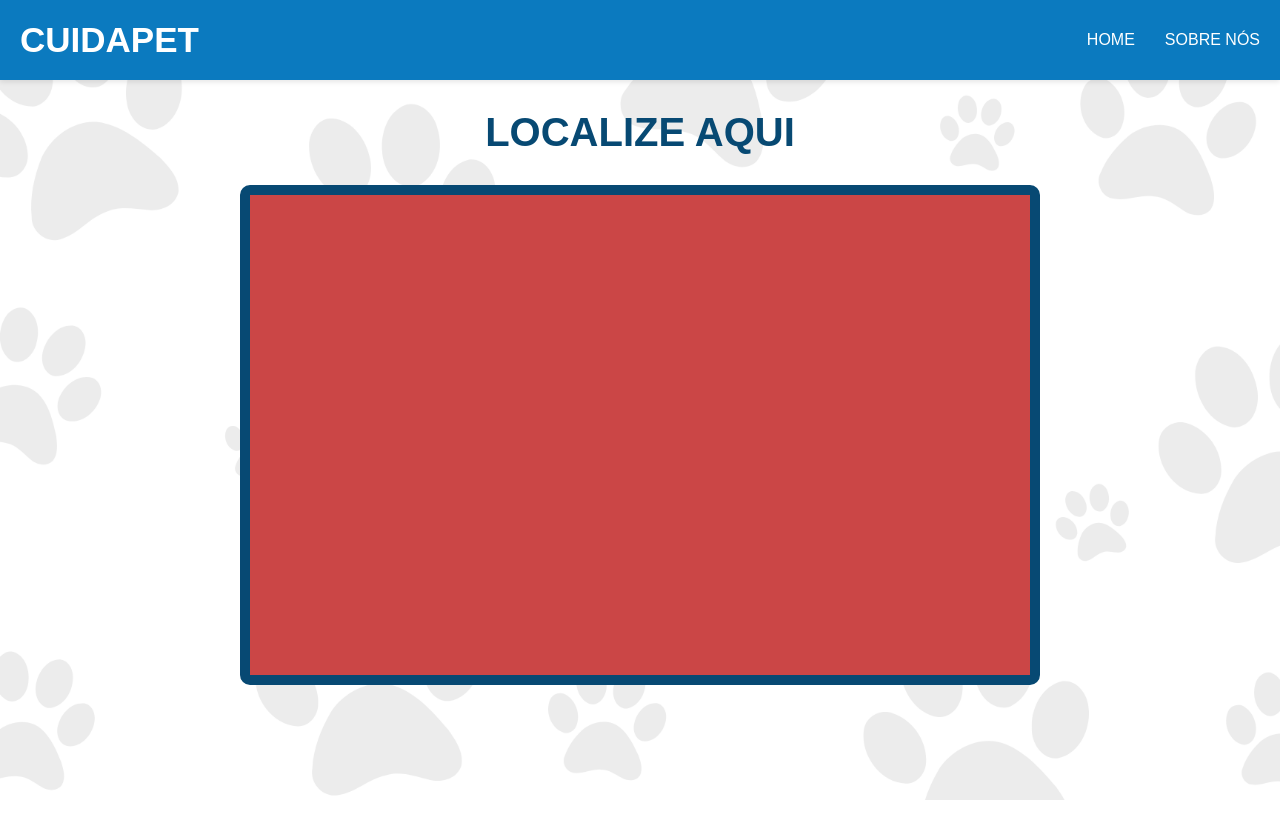
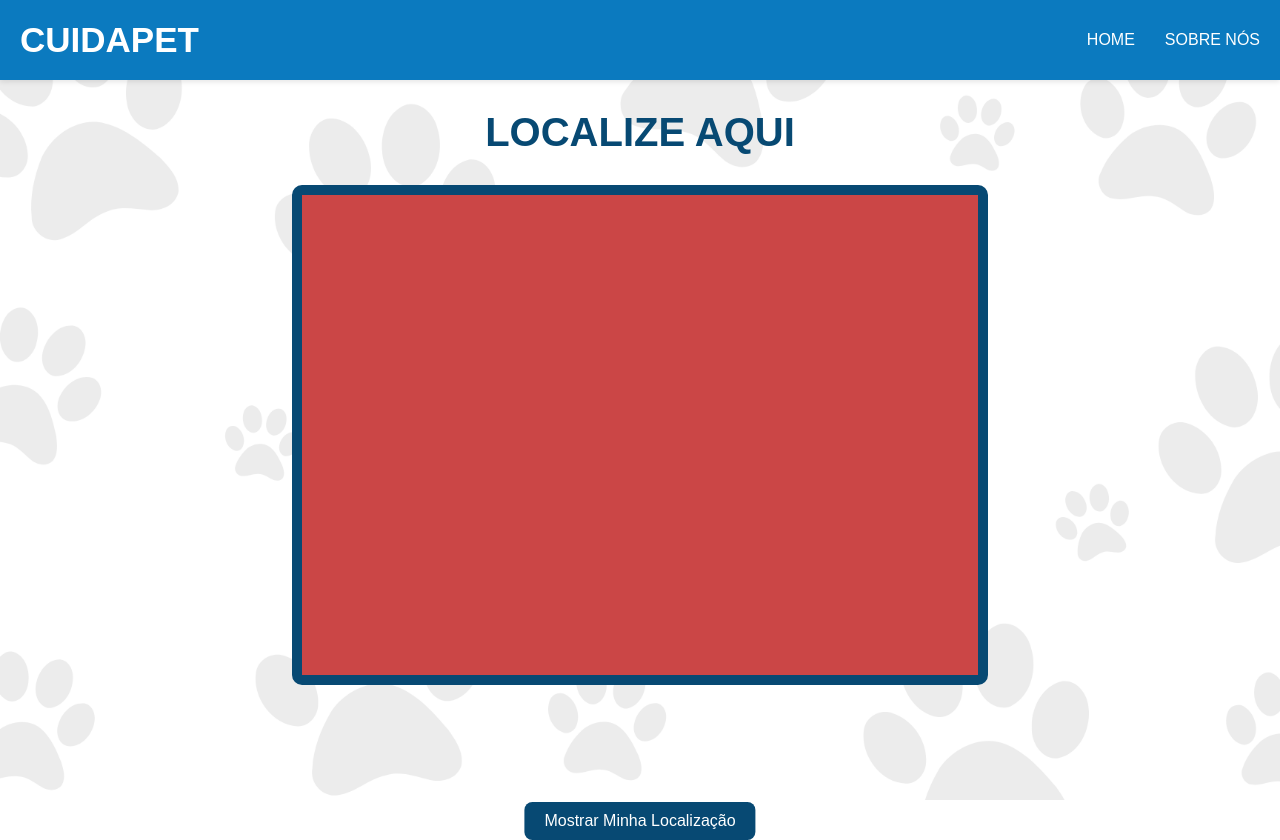
Before and after one commit to Welberth77/CuidaPet, a Python web app: template cuidapet/templates/petshops/petshops.html in a window 1280 px wide. Before the commit the page ends 800 px from the top, so only its background shows below. Run offline with Jinja, Linux system fonts and the light colour scheme; the template is opened without the code that fills it, so the values that code supplies are empty; some libraries are stand-ins or nearby versions.

Commit message:
função para mostrar a localização atual do usuario

```diff
--- a/cuidapet/static/css/pages/petshops.css
+++ b/cuidapet/static/css/pages/petshops.css
@@ -1,5 +1,3 @@
-/* Adicione isto ao seu petshops.css */
-
 body {
   margin: 0;
   padding: 0;
@@ -7,7 +5,6 @@ body {
   background-image: url("../imagens/Patas-google-mapa.png"); /* Alterar para seu caminho */
   background-size: cover;
   background-position: center;
-  background-attachment: fixed; /* Opcional - efeito parallax */
   background-repeat: no-repeat;
   min-height: 100vh;
 }
@@ -39,10 +36,30 @@ body {
 /* Mapa - Estilo atualizado */
 .pet-shop .map {
   height: 500px;
-  width: 90%; /* Alterado para porcentagem */
+  width: 60%; /* Alterado para porcentagem */
   max-width: 800px; /* Limite máximo */
   background: #cb4646;
   border: 10px solid #074973;
   border-radius: 10px;
   margin: 0 auto; /* Centraliza o mapa */
 }
+
+.pet-shop .btn-locais {
+  position: absolute;
+  bottom: -60px; /* Distância do botão para a parte inferior do mapa */
+  left: 50%;
+  transform: translateX(-50%);
+  padding: 10px 20px;
+  background-color: #074973;
+  color: white;
+  border: none;
+  border-radius: 8px;
+  font-size: 16px;
+  cursor: pointer;
+  margin-bottom: 20px;
+  transition: background-color 0.3s ease;
+}
+
+.btn-locais:hover {
+  background-color: #0b7abf;
+}
--- a/cuidapet/static/js/mapa.js
+++ b/cuidapet/static/js/mapa.js
@@ -1,17 +1,56 @@
 let map;
+let myLatlng;
 
 async function initMap() {
   const { Map } = await google.maps.importLibrary("maps");
 
-  var myLatlng = new google.maps.LatLng(-9.652692, -35.709994);
+  myLatlng = new google.maps.LatLng(-9.652692, -35.709994);
 
-  var mapOptions = {
+  const mapOptions = {
     zoom: 13,
     center: myLatlng,
-    mapTypeId: "roadmap", //roadmap, satellite, hybrid, terrain
+    mapTypeId: "roadmap",
   };
 
-  var map = new google.maps.Map(document.getElementById("map"), mapOptions);
+  map = new google.maps.Map(document.getElementById("map"), mapOptions);
 }
 
-initMap();
+function mostrarMinhaLocalizacao() {
+  if (navigator.geolocation) {
+    navigator.geolocation.getCurrentPosition(
+      (position) => {
+        const pos = {
+          lat: position.coords.latitude,
+          lng: position.coords.longitude,
+        };
+        const marker = new google.maps.Marker({
+          position: pos,
+          map: map,
+          title: "Você está aqui!",
+          icon: {
+            url: "https://maps.google.com/mapfiles/ms/icons/blue-dot.png",
+            scaledSize: new google.maps.Size(30, 30), // ajustar Tamanho
+          },
+        });
+
+        const infowindow = new google.maps.InfoWindow({
+          content: "<strong>Você está aqui!</strong>",
+        });
+
+        marker.addListener("click", () => {
+          infowindow.open(map, marker);
+        });
+
+        map.setCenter(pos);
+        map.setZoom(15);
+      },
+      () => {
+        alert("Não foi possível obter sua localizaCÃO.");
+      }
+    );
+  } else {
+    alert("Geolocalização não é suportada pelo seu navegador.");
+  }
+}
+
+window.initMap = initMap;
--- a/cuidapet/templates/petshops/petshops.html
+++ b/cuidapet/templates/petshops/petshops.html
@@ -46,6 +46,9 @@
       async
       defer
     ></script>
+
+    <button onclick="mostrarMinhaLocalizacao()" class="btn-locais">Mostrar Minha Localização</button>
+
     </section>
 </body>
 </html>
```
